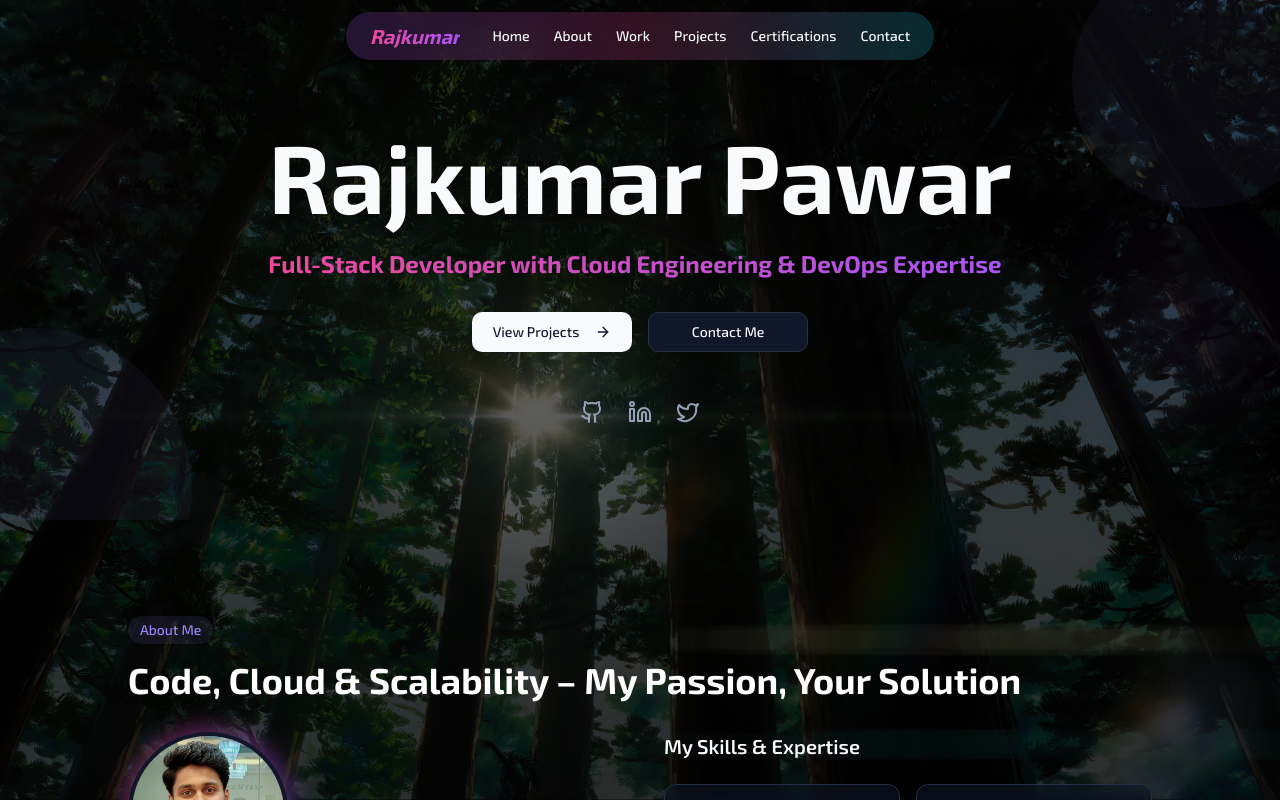
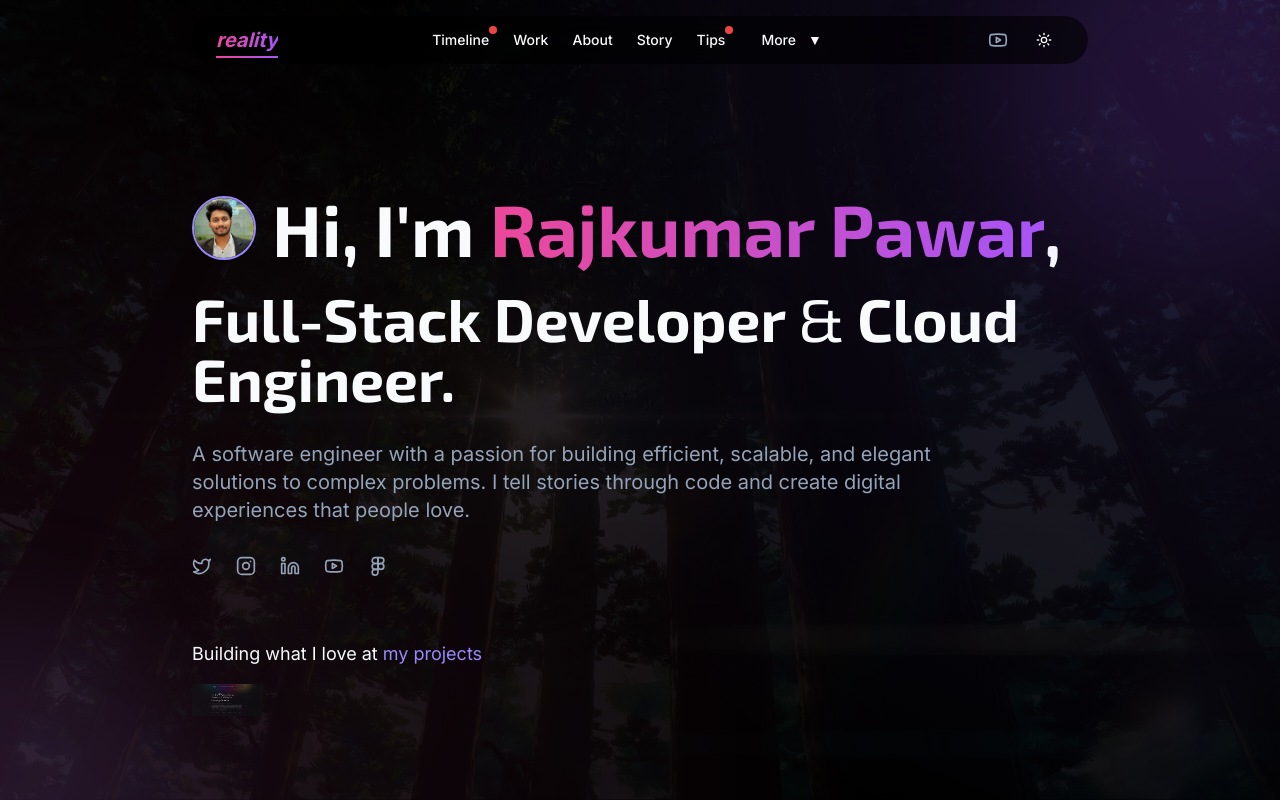
Before and after one commit to rajkumarpawar07/rajkumarpawar07.github.io, a React (Vite) app: page / in a window 1280 px wide. Shown: the top 800 px of the page. Built offline with nearby package versions, Linux system fonts and the light colour scheme.

Commit message:
Implement design changes
Implement design changes based on provided image.

```diff
--- a/src/components/Hero.tsx
+++ b/src/components/Hero.tsx
@@ -1,5 +1,5 @@
 
-import { ArrowRight, Github, Linkedin, Twitter } from "lucide-react";
+import { Figma, Github, Linkedin, Twitter, Youtube } from "lucide-react";
 import { Button } from "@/components/ui/button";
 import { useEffect, useState } from "react";
 
@@ -12,43 +12,56 @@ export function Hero() {
   }, []);
 
   return (
-    <section id="home" className="relative pt-24 pb-12 md:pt-32 md:pb-24 overflow-hidden">
+    <section id="home" className="relative pt-36 pb-12 md:pt-48 md:pb-24 overflow-hidden">
       <div className="container mx-auto px-4">
-        <div className="max-w-4xl mx-auto text-center">
+        <div className="max-w-4xl mx-auto">
 
-          <h1 className="text-6xl md:text-7xl lg:text-8xl font-bold mb-6 animate-slide-up font-anime">
-            Rajkumar Pawar
-          </h1>
-
-          <div className="flex justify-center items-center mb-8 text-xl md:text-2xl">
-            <div className={`font-bold transition-all duration-700 ease-in-out text-transparent bg-clip-text bg-gradient-to-r from-pink-500 to-purple-500 font-anime opacity-0 ${isVisible ? 'opacity-100' : ''}`}>
-              Full-Stack Developer with Cloud Engineering & DevOps Expertise
-              <span className="animate-pulse inline-block ml-1">|</span>
+          <div className="flex items-center gap-4 mb-6">
+            <div className="w-16 h-16 rounded-full overflow-hidden border-2 border-accent">
+              <img
+                src="/lovable-uploads/ec25773d-152e-4ee7-a4da-051fabdfae5f.png"
+                alt="Profile"
+                className="w-full h-full object-cover"
+              />
             </div>
+            <h1 className="text-5xl md:text-6xl lg:text-7xl font-bold font-anime leading-tight">
+              Hi, I'm <span className="text-gradient-anime">Rajkumar Pawar</span>,
+            </h1>
           </div>
 
-          <div className="flex flex-col sm:flex-row items-center justify-center gap-4 mb-12 animate-slide-up animation-delay-300">
-            <Button className="anime-button min-w-[160px] font-anime" asChild>
-              <a href="#projects">
-                View Projects
-                <ArrowRight className="ml-2 h-4 w-4" />
-              </a>
-            </Button>
+          <h2 className="text-4xl md:text-5xl lg:text-6xl font-bold mb-8 font-anime leading-tight">
+            Full-Stack Developer <span className="font-normal">&</span> Cloud Engineer.
+          </h2>
 
-            <Button variant="outline" className="min-w-[160px] font-anime" asChild>
-              <a href="#contact">Contact Me</a>
-            </Button>
-          </div>
+          <p className="text-xl text-muted-foreground mb-8 max-w-3xl font-body">
+            A software engineer with a passion for building efficient, scalable, and
+            elegant solutions to complex problems. I tell stories through code and create
+            digital experiences that people love.
+          </p>
 
-          <div className="flex items-center justify-center gap-6 animate-fade-in animation-delay-400">
+          <div className="flex items-center gap-6 mb-16">
             <a
-              href="https://github.com"
+              href="https://twitter.com"
               target="_blank"
               rel="noopener noreferrer"
               className="text-muted-foreground hover:text-foreground transition-colors"
-              aria-label="GitHub"
+              aria-label="Twitter"
             >
-              <Github className="h-6 w-6" />
+              <Twitter className="h-5 w-5" />
+            </a>
+
+            <a
+              href="https://instagram.com"
+              target="_blank"
+              rel="noopener noreferrer"
+              className="text-muted-foreground hover:text-foreground transition-colors"
+              aria-label="Instagram"
+            >
+              <svg className="h-5 w-5" viewBox="0 0 24 24" fill="none" xmlns="http://www.w3.org/2000/svg">
+                <path d="M12 16C14.2091 16 16 14.2091 16 12C16 9.79086 14.2091 8 12 8C9.79086 8 8 9.79086 8 12C8 14.2091 9.79086 16 12 16Z" stroke="currentColor" strokeWidth="2" strokeLinecap="round" strokeLinejoin="round"/>
+                <rect x="2" y="2" width="20" height="20" rx="5" stroke="currentColor" strokeWidth="2"/>
+                <path d="M17.5 6.5L17.51 6.5" stroke="currentColor" strokeWidth="2" strokeLinecap="round"/>
+              </svg>
             </a>
 
             <a
@@ -58,27 +71,43 @@ export function Hero() {
               className="text-muted-foreground hover:text-foreground transition-colors"
               aria-label="LinkedIn"
             >
-              <Linkedin className="h-6 w-6" />
+              <Linkedin className="h-5 w-5" />
             </a>
 
             <a
-              href="https://twitter.com"
+              href="https://youtube.com"
               target="_blank"
               rel="noopener noreferrer"
               className="text-muted-foreground hover:text-foreground transition-colors"
-              aria-label="Twitter"
+              aria-label="YouTube"
             >
-              <Twitter className="h-6 w-6" />
+              <Youtube className="h-5 w-5" />
             </a>
+
+            <a
+              href="https://figma.com"
+              target="_blank"
+              rel="noopener noreferrer"
+              className="text-muted-foreground hover:text-foreground transition-colors"
+              aria-label="Figma"
+            >
+              <Figma className="h-5 w-5" />
+            </a>
+          </div>
+
+          <p className="text-lg mb-4 font-body">
+            Building what I love at <a href="#work-experience" className="text-accent hover:underline">my projects</a>
+          </p>
+
+          <div className="flex flex-wrap gap-8 items-center">
+            <img src="/lovable-uploads/c1eea56e-ff12-40c5-aa19-4e6c440e24a0.png" alt="Companies" className="max-h-8 opacity-70" />
           </div>
         </div>
       </div>
 
-      {/* Anime-themed decorative elements */}
-      <div className="absolute top-1/4 left-8 w-24 h-24 bg-pink-500/20 rounded-full blur-3xl animate-pulse"></div>
-      <div className="absolute bottom-1/4 right-8 w-32 h-32 bg-purple-500/20 rounded-full blur-3xl animate-pulse animation-delay-300"></div>
-      <div className="absolute -top-12 -right-12 w-64 h-64 bg-accent/5 rounded-full animate-spin-slow"></div>
-      <div className="absolute -bottom-32 -left-32 w-80 h-80 bg-accent/5 rounded-full animate-spin-slow"></div>
+      {/* Subtle background gradient effects */}
+      <div className="absolute -top-24 -right-24 w-96 h-96 bg-purple-500/10 rounded-full blur-3xl"></div>
+      <div className="absolute -bottom-48 -left-48 w-96 h-96 bg-accent/10 rounded-full blur-3xl"></div>
     </section>
   );
 }
--- a/src/components/Navbar.tsx
+++ b/src/components/Navbar.tsx
@@ -1,6 +1,6 @@
 
 import { useState, useEffect } from "react";
-import { Menu, X, Youtube } from "lucide-react";
+import { Menu, X, Youtube, Sun } from "lucide-react";
 import { Button } from "@/components/ui/button";
 import { Sheet, SheetContent, SheetTrigger } from "@/components/ui/sheet";
 
@@ -16,29 +16,29 @@ export function Navbar() {
   }, []);
 
   const navLinks = [
-    { name: "Home", href: "#home" },
+    { name: "Timeline", href: "#work-experience", hasNew: true },
+    { name: "Work", href: "#projects" },
     { name: "About", href: "#about" },
-    { name: "Work", href: "#work-experience" },
-    { name: "Projects", href: "#projects" },
-    { name: "Certifications", href: "#certifications" },
-    { name: "Contact", href: "#contact" }
+    { name: "Story", href: "#certifications" },
+    { name: "Tips", href: "#contact", hasNew: true },
   ];
 
   return (
     <header
-      className={`fixed top-0 left-0 right-0 z-50 transition-all duration-300 ease-in-out flex justify-center py-3 ${
-        isScrolled ? "py-2" : "py-3"
+      className={`fixed top-0 left-0 right-0 z-50 transition-all duration-300 flex justify-center py-3 ${
+        isScrolled ? "py-2" : "py-4"
       }`}
     >
-      <div className={`max-w-3xl mx-auto ${
+      <div className={`max-w-4xl w-full mx-auto ${
         isScrolled
           ? "bg-black/80 backdrop-blur-md"
-          : "bg-gradient-to-r from-purple-500/20 via-pink-500/20 to-cyan-400/20 backdrop-blur-md"
+          : "bg-black/60 backdrop-blur-md"
       } rounded-full px-6 transition-all duration-300`}>
         <div className="flex items-center justify-between h-12">
-          <a href="#home" className="flex items-center gap-2 mr-8">
-            <span className="font-anime text-xl font-bold italic bg-gradient-to-r from-pink-500 to-purple-500 text-transparent bg-clip-text">
-              Rajkumar
+          <a href="#home" className="flex items-center gap-2">
+            <span className="font-body text-xl font-bold italic bg-gradient-to-r from-pink-500 to-purple-500 text-transparent bg-clip-text relative">
+              reality
+              <span className="absolute -bottom-1 left-0 w-full h-0.5 bg-gradient-to-r from-pink-500 to-purple-500"></span>
             </span>
           </a>
 
@@ -47,11 +47,30 @@ export function Navbar() {
               <a
                 key={link.name}
                 href={link.href}
-                className="text-sm font-medium transition-colors hover:text-accent font-anime"
+                className="text-sm font-medium transition-colors hover:text-accent font-body relative group"
               >
                 {link.name}
+                {link.hasNew && (
+                  <span className="absolute -top-1 -right-2 w-2 h-2 bg-red-500 rounded-full"></span>
+                )}
+                <span className="absolute left-0 bottom-0 w-0 h-0.5 bg-accent transition-all duration-300 group-hover:w-full"></span>
               </a>
             ))}
+            <div className="relative">
+              <Button variant="ghost" size="sm" className="text-sm font-medium font-body">
+                More
+                <span className="ml-1">▼</span>
+              </Button>
+            </div>
+          </div>
+
+          <div className="hidden md:flex items-center gap-4">
+            <a href="#" className="text-muted-foreground hover:text-foreground transition-colors">
+              <Youtube className="h-5 w-5" />
+            </a>
+            <Button variant="ghost" size="icon" className="rounded-full">
+              <Sun className="h-5 w-5" />
+            </Button>
           </div>
 
           <Sheet>
@@ -65,8 +84,8 @@ export function Navbar() {
               <div className="flex flex-col h-full py-4">
                 <div className="mb-8">
                   <a href="#home" className="flex items-center gap-2">
-                    <span className="font-anime text-xl font-bold italic bg-gradient-to-r from-pink-500 to-purple-500 text-transparent bg-clip-text">
-                      Rajkumar
+                    <span className="font-body text-xl font-bold italic bg-gradient-to-r from-pink-500 to-purple-500 text-transparent bg-clip-text">
+                      reality
                     </span>
                   </a>
                 </div>
@@ -76,17 +95,14 @@ export function Navbar() {
                     <a
                       key={link.name}
                       href={link.href}
-                      className="text-lg font-medium py-2 transition-colors hover:text-accent font-anime"
+                      className="text-lg font-medium py-2 transition-colors hover:text-accent font-body relative"
                     >
                       {link.name}
+                      {link.hasNew && (
+                        <span className="absolute top-2 -right-2 w-2 h-2 bg-red-500 rounded-full"></span>
+                      )}
                     </a>
                   ))}
-                  <a href="#" className="text-lg font-medium py-2 transition-colors hover:text-accent font-anime">
-                    Resume
-                  </a>
-                  <a href="#" className="text-lg font-medium py-2 transition-colors hover:text-accent font-anime">
-                    Blog
-                  </a>
                 </nav>
 
                 <div className="mt-auto">
--- a/src/components/about/AboutHeading.tsx
+++ b/src/components/about/AboutHeading.tsx
@@ -4,7 +4,7 @@ import React from "react";
 export function AboutHeading() {
   return (
     <>
-      <div className="inline-block mb-4 px-3 py-1 rounded-full bg-accent/10 text-accent text-sm font-medium font-anime">
+      <div className="inline-block mb-4 px-3 py-1 rounded-full bg-accent/10 text-accent text-sm font-medium font-body">
         About Me
       </div>
 
--- a/src/components/about/SkillsSection.tsx
+++ b/src/components/about/SkillsSection.tsx
@@ -20,7 +20,7 @@ export function SkillsSection() {
         {skills.map((skill, index) => (
           <div
             key={index}
-            className="flex items-center gap-3 p-4 rounded-lg border border-border bg-card/60 backdrop-blur-sm transition-all hover:border-accent/50 hover:bg-accent/5"
+            className="flex items-center gap-3 p-4 rounded-lg border border-border/40 bg-card/40 backdrop-blur-sm transition-all hover:border-accent/30 hover:bg-accent/5"
           >
             <div className="flex items-center justify-center h-10 w-10 rounded-full bg-accent/10 text-accent">
               {skill.icon}
--- a/src/index.css
+++ b/src/index.css
@@ -52,7 +52,7 @@
   body {
     @apply bg-background text-foreground font-sans;
     overflow-x: hidden;
-    background-image: url("/lovable-uploads/032baed1-1499-458b-ab6b-738f72b965d0.png");
+    background-image: linear-gradient(to bottom, rgba(0,0,0,0.85), rgba(0,0,0,0.9)), url("/lovable-uploads/032baed1-1499-458b-ab6b-738f72b965d0.png");
     background-repeat: no-repeat;
     background-size: cover;
     background-attachment: fixed;
@@ -68,7 +68,8 @@
     left: 0;
     right: 0;
     bottom: 0;
-    background: linear-gradient(rgba(0, 0, 0, 0.5), rgba(0, 0, 0, 0.7));
+    background: radial-gradient(circle at top right, rgba(139, 92, 246, 0.15), transparent 60%),
+                radial-gradient(circle at bottom left, rgba(236, 72, 153, 0.1), transparent 60%);
     z-index: -1;
   }
 
@@ -79,7 +80,7 @@
 
 @layer components {
   .anime-card {
-    @apply relative overflow-hidden rounded-lg border border-border bg-card/90 p-6 shadow-md transition-all duration-300 ease-in-out hover:shadow-xl hover:border-accent/50 backdrop-blur-sm;
+    @apply relative overflow-hidden rounded-lg border border-border/30 bg-card/60 p-6 shadow-md transition-all duration-300 ease-in-out hover:shadow-xl hover:border-accent/40 backdrop-blur-sm;
   }
 
   .anime-button {
@@ -91,7 +92,7 @@
   }
 
   .glassmorphism {
-    @apply backdrop-blur-md bg-background/80 border border-border;
+    @apply backdrop-blur-md bg-background/60 border border-border/50;
   }
 
   .section-container {
```
Also changed, not shown: public/lovable-uploads/c1eea56e-ff12-40c5-aa19-4e6c440e24a0.png (added).
